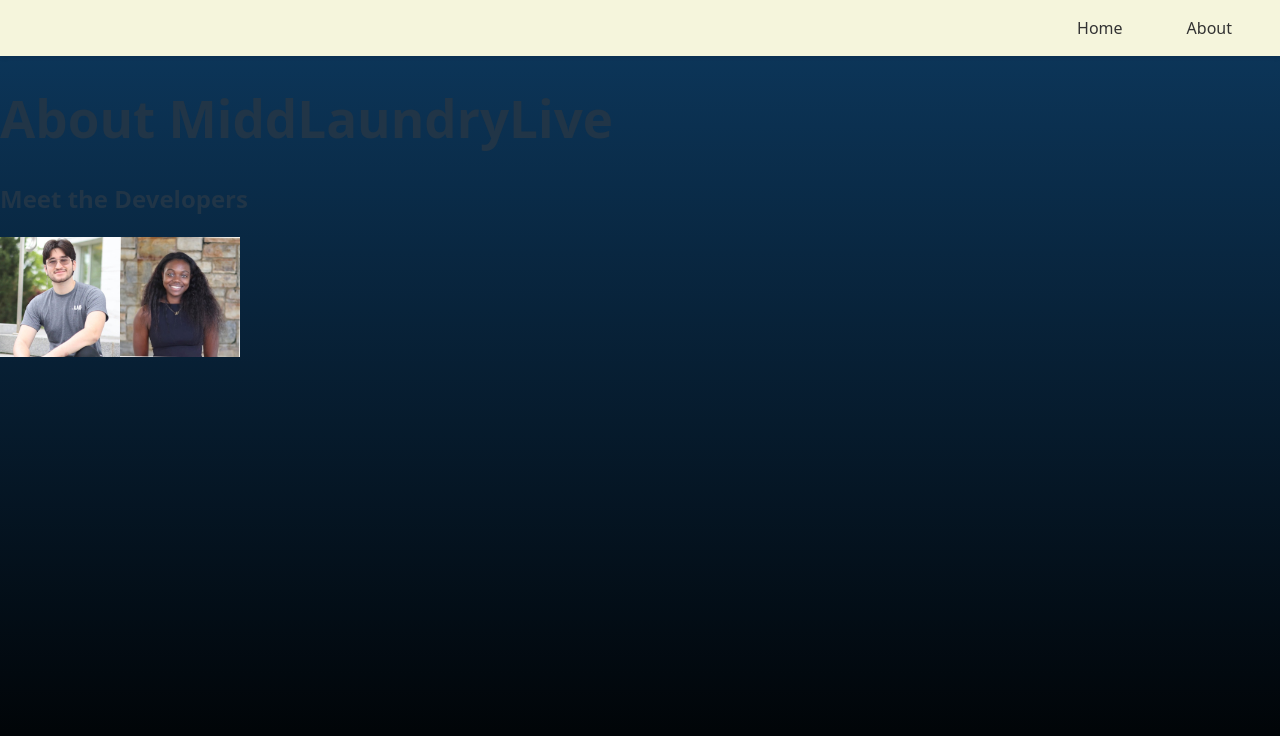
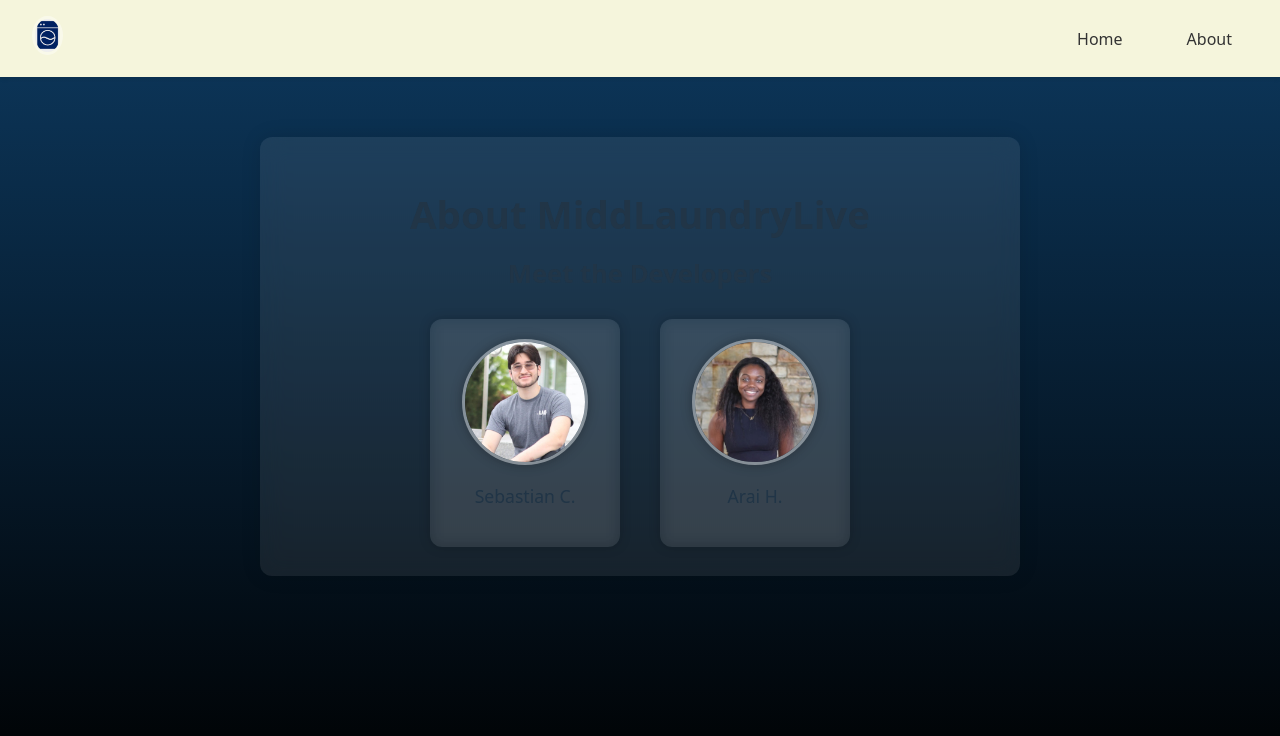
Before and after one commit to SEBAS0078/MiddLaundryLive, a React (Vite) app: page /about in a window 1280 px wide. Shown: the top 736 px of the page. Built offline with nearby package versions, Linux system fonts and the light colour scheme.

Commit message:
fixed inports and cleaned up styling in about pafe

```diff
--- a/src/App.jsx
+++ b/src/App.jsx
@@ -1,7 +1,7 @@
 import { Routes, Route } from "react-router-dom";
 import Navbar from "./NavBar";
 import Home from "./Home";
-import About from "./pages/About";
+import About from "./pages/about";
 
 function App() {
   return (
--- a/src/NavBar.css
+++ b/src/NavBar.css
@@ -43,3 +43,9 @@
   background-color: rgb(190, 167, 142);
   color: white;
 }
+.logo{
+  width: 25px;
+  height: auto;
+  border-radius: 50%;
+  border: 3px solid rgba(255, 255, 255, 0.4);
+}
--- a/src/NavBar.tsx
+++ b/src/NavBar.tsx
@@ -4,11 +4,11 @@
   return (
     <nav>
       <div>
-        {/* <img we will create a lot then I will uncomment this
-          src="/MiddBinLogo.jpeg"
+        <img
+          src="src\assets\MiddLaundryLive Logo.png"
           alt="MiddBin Logo"
-          style={{ width: "120px", height: "120px" }}
-        /> */}
+          className="logo"
+        />
       </div>
       <ul>
         <li>
--- a/src/index.css
+++ b/src/index.css
@@ -180,3 +180,60 @@
   opacity: 0.6;
   margin-top: 30px;
 }
+
+/* --- About Page Layout --- */
+.about-container {
+  max-width: 700px;
+  margin: 60px auto;
+  padding: 30px;
+  border-radius: 12px;
+  background: rgba(255, 255, 255, 0.08);
+  backdrop-filter: blur(12px);
+  text-align: center;
+  box-shadow: 0 0 20px rgba(0, 0, 0, 0.12);
+}
+
+.about-title {
+  font-size: 2.4rem;
+  margin-bottom: 20px;
+}
+
+.about-subtitle {
+  font-size: 1.6rem;
+  margin-top: 20px;
+  margin-bottom: 25px;
+  font-weight: 600;
+}
+
+/* --- Developer Grid --- */
+.dev-grid {
+  display: flex;
+  justify-content: center;
+  gap: 40px;
+  flex-wrap: wrap;
+}
+
+/* --- Developer Card --- */
+.dev-card {
+  background: rgba(255, 255, 255, 0.06);
+  padding: 20px;
+  border-radius: 12px;
+  width: 150px;
+  backdrop-filter: blur(8px);
+  box-shadow: 0 0 12px rgba(0, 0, 0, 0.2);
+}
+
+.dev-photo {
+  width: 120px;
+  height: 120px;
+  border-radius: 50%;
+  object-fit: cover;
+  border: 3px solid rgba(255, 255, 255, 0.4);
+  box-shadow: 0 0 12px rgba(0, 0, 0, 0.3);
+}
+
+.dev-name {
+  margin-top: 12px;
+  font-weight: 500;
+  font-size: 1.1rem;
+}
--- a/src/main.jsx
+++ b/src/main.jsx
@@ -1,5 +1,4 @@
 import './index.css'
-import React from "react";
 import ReactDOM from "react-dom/client";
 import { BrowserRouter } from "react-router-dom";
 import App from "./App";
--- a/src/pages/about.tsx
+++ b/src/pages/about.tsx
@@ -1,23 +1,29 @@
 export default function About() {
   return (
-    <div>
-      <h1>About MiddLaundryLive</h1>
+    <div className="about-container">
+      <h1 className="about-title">About MiddLaundryLive</h1>
 
-      <section>
-        <h2>Meet the Developers</h2>
-        <div>
+      <section className="about-section">
+        <h2 className="about-subtitle">Meet the Developers</h2>
+
+        <div className="dev-grid">
+          <div className="dev-card">
             <img
               src="/images/1730324663445.jpeg"
               alt="Sebastian C."
-            width="120"
-            height="120"
+              className="dev-photo"
             />
+            <p className="dev-name">Sebastian C.</p>
+          </div>
+
+          <div className="dev-card">
             <img
               src="/images/1738097311696.jpeg"
               alt="Arai H."
-            width="120"
-            height="120"
+              className="dev-photo"
             />
+            <p className="dev-name">Arai H.</p>
+          </div>
         </div>
       </section>
     </div>
```
Also changed, not shown: src/assets/ChatGPT Image Dec 8, 2025, 07_48_18 PM.png (added), src/assets/MiddLaundryLive Logo.png (added). Lines whose indentation alone changed are shown as unchanged.
